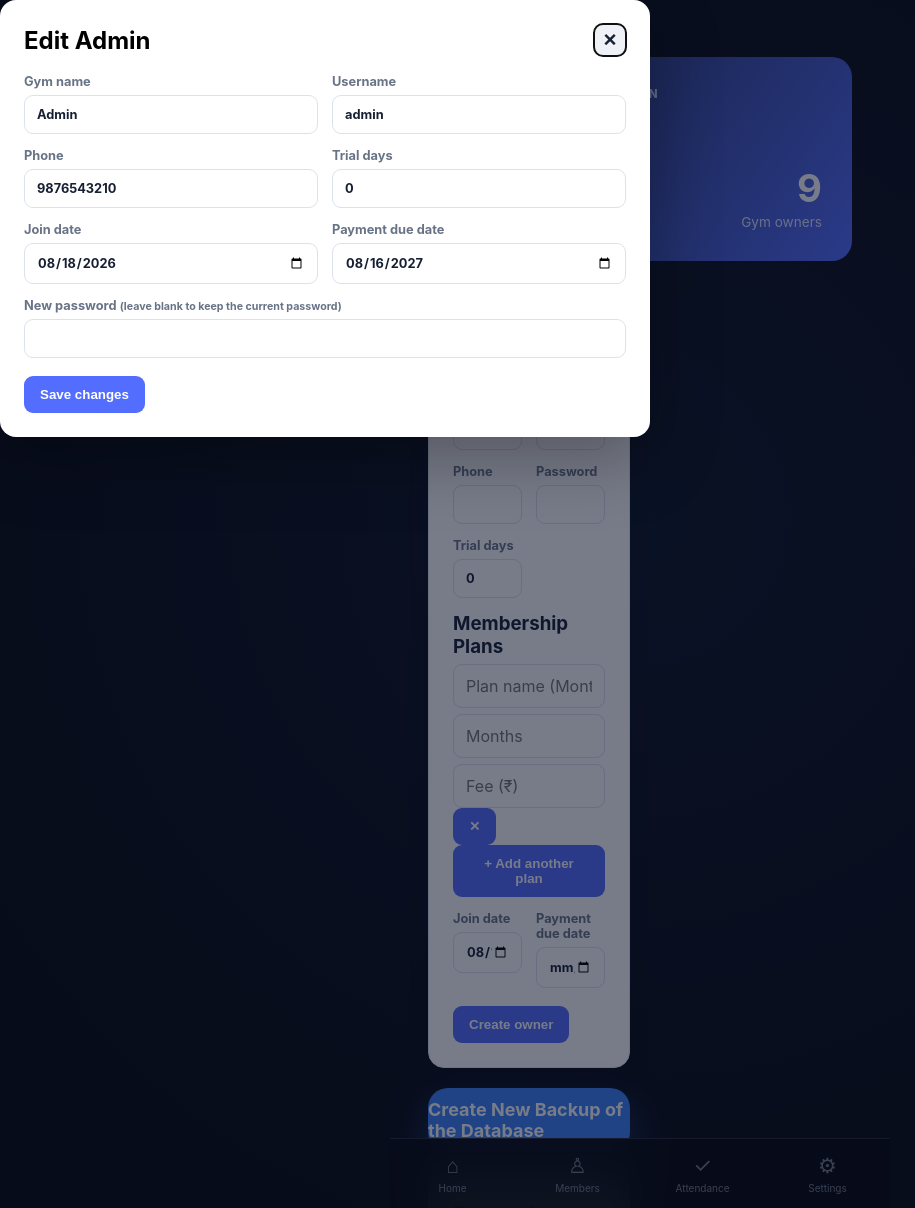
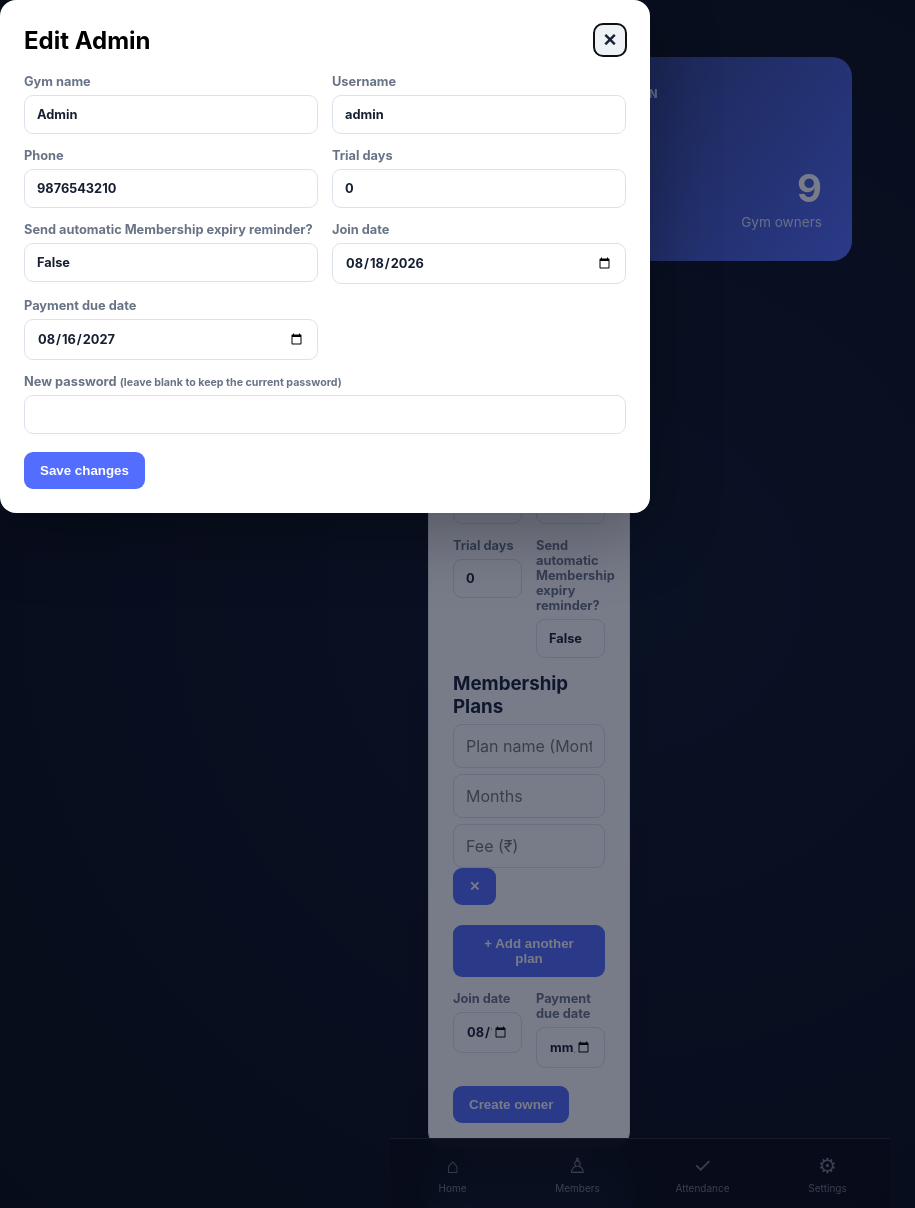
Before and after one commit to LearnEHKing/GYM-Management, a Flask app: page /admin in a window 1280 px wide, after a click on "Edit". Shown: the whole page, without its empty margins (0-915 px from the left). Run offline with Flask 3, Linux system fonts and the light colour scheme; a user stored in the database is signed in; tables that the repository leaves empty hold one stand-in row (values such as "Sample post").

Commit message:
Added send_reminder field for admin. removed reminder_sent field for member.

```diff
--- a/jobs.py
+++ b/jobs.py
@@ -12,7 +12,7 @@ def send_payment_reminders():
 
     members = Member.query.filter(
         Member.membership_expiry == target,
-        Member.reminder_sent == False
+        Member.owner.has(GymOwner.send_reminder == True)
     ).all()
     print("\n\nMembers length:{}\n\n".format(len(members)))
     for member in members:
@@ -25,7 +25,6 @@ def send_payment_reminders():
         )
         try :
             send_whatsapp(member.phone, message)
-            member.reminder_sent = True
         except Exception as e:
             print("Failed to send message. ERROR : {}".format(e))
 
--- a/models.py
+++ b/models.py
@@ -21,6 +21,9 @@ class GymOwner(UserMixin, db.Model):
 
     # Number of free trial days for new members
     trial_days = db.Column(db.Integer, nullable=False, default=0)
+
+    #If gym owner wants to send automatic whatsapp payment reminder.
+    send_reminder = db.Column(db.Boolean, nullable=False, default=False)
 
     owner_payments = db.relationship(
         "OwnerPayment",
@@ -117,7 +120,6 @@ class Member(db.Model):
 
     membership_start = db.Column(db.Date)
     membership_expiry = db.Column(db.Date)
-    reminder_sent = db.Column(db.Boolean, default=False)
     memberships = db.relationship(
         "Membership",
         backref="member",
--- a/routes/admin.py
+++ b/routes/admin.py
@@ -47,6 +47,7 @@ def create_owner():
         plan_durations = request.form.getlist("plan_duration[]")
         plan_fees = request.form.getlist("plan_fee[]")
         trial_days = int(request.form["trial_days"])
+        send_reminder = bool(request.form["send_reminder"])
         join_date = datetime.strptime(request.form["join_date"], "%Y-%m-%d").date()
         due_value = request.form.get("payment_due_date", "")
         due_date = datetime.strptime(due_value, "%Y-%m-%d").date() if due_value else None
@@ -56,7 +57,7 @@ def create_owner():
         if GymOwner.query.filter_by(username=username).first():
             raise ValueError
         owner = GymOwner(username=username, password_hash=generate_password_hash(password), name=name, phone=phone,
-                         join_date=join_date, payment_due_date=due_date, trial_days=trial_days)
+                         join_date=join_date, payment_due_date=due_date, trial_days=trial_days,send_reminder=send_reminder)
         db.session.add(owner)
         db.session.flush()
         for plan_name, duration, fee in zip(plan_names, plan_durations, plan_fees):
@@ -87,6 +88,7 @@ def edit_owner(owner_id):
         due_value = request.form.get("payment_due_date", "")
         owner.payment_due_date = datetime.strptime(due_value, "%Y-%m-%d").date() if due_value else None
         password = request.form.get("password", "")
+        owner.send_reminder = bool(request.form["send_reminder"])
         if password:
             if len(password) < 8:
                 raise ValueError
--- a/services/memberships.py
+++ b/services/memberships.py
@@ -19,7 +19,6 @@ def new_membership(member, plan, amount_paid, payment_date, remarks=""):
     member.current_plan_id = plan.id
     member.membership_start = start_date
     member.membership_expiry = expiry_date
-    member.reminder_sent = False
     return membership
 
 
@@ -42,9 +41,7 @@ def recalculate_memberships(member):
         member.current_plan_id = current.plan_id
         member.membership_start = current.start_date
         member.membership_expiry = current.expiry_date
-        member.reminder_sent = False
     else:
         member.current_plan_id = None
         member.membership_start = None
         member.membership_expiry = None
-        member.reminder_sent = False
--- a/templates/admin.html
+++ b/templates/admin.html
@@ -25,6 +25,8 @@
             autocomplete="new-password"></label>
         <label>Trial days<input name="trial_days" type="number" min="0" value="0" required
             inputmode="numeric"></label>
+        <label>Send automatic Membership expiry reminder?<input name="send_reminder" type="bool" value="False" required
+            inputmode="bool"></label>
 
         <div class="wide">
           <h3>Membership Plans</h3>
@@ -40,7 +42,7 @@
 
               <button type="button" onclick="removePlan(this)">✕</button>
             </div>
-
+            <br>
           </div>
 
           <button type="button" id="add-plan-btn">
@@ -84,6 +86,7 @@
             <th>Username</th>
             <th>Phone</th>
             <th>Trial</th>
+            <th>Send Reminder</th>
             <th>Due date</th>
             <th>Action</th>
           </tr>
@@ -93,6 +96,7 @@
             <td>{{ owner.username }}</td>
             <td>{{ owner.phone }}</td>
             <td><span class="pill">{{ owner.trial_days }} day{% if owner.trial_days != 1 %}s{% endif %}</span></td>
+            <td>{{owner.send_reminder}}</td>
             <td>{{ owner.payment_due_date.strftime('%d %b %Y') if owner.payment_due_date else 'Not set' }}</td>
             <td><button class="text-button" type="button"
                 onclick="document.getElementById('edit-owner-{{ owner.id }}').showModal()">Edit</button></td>
@@ -139,15 +143,25 @@
       <h2>Edit {{ owner.name }}</h2><button type="button" class="close"
         onclick="this.closest('dialog').close()">×</button>
     </div>
-    <div class="form-grid"><label>Gym name<input name="name" value="{{ owner.name }}" required
-          maxlength="100"></label><label>Username<input name="username" value="{{ owner.username }}" required
-          maxlength="50"></label><label>Phone<input name="phone" value="{{ owner.phone }}" required
-          maxlength="15"></label><label>Trial days<input name="trial_days" type="number" min="0" value="{{ owner.trial_days }}" required></label><label>Join
-        date<input name="join_date" type="date" value="{{ owner.join_date.isoformat() }}"
-          required></label><label>Payment due date<input name="payment_due_date" type="date"
-          value="{{ owner.payment_due_date.isoformat() if owner.payment_due_date else '' }}"></label><label
-        class="wide">New password <small>(leave blank to keep the current password)</small><input name="password"
-          type="password" minlength="8" autocomplete="new-password"></label></div><button type="submit">Save
+    <div class="form-grid">
+      <label>Gym name<input name="name" value="{{ owner.name }}" required
+          maxlength="100"></label>
+      <label>Username<input name="username" value="{{ owner.username }}" required
+          maxlength="50"></label>
+      <label>Phone<input name="phone" value="{{ owner.phone }}" required
+          maxlength="15"></label>
+      <label>Trial days<input name="trial_days" type="number" min="0" value="{{ owner.trial_days }}" required></label>
+      <label>Send automatic Membership expiry reminder?<input name="send_reminder" type="bool" value="False" required
+            inputmode="bool"></label>
+      <label>Join date<input name="join_date" type="date" value="{{ owner.join_date.isoformat() }}"
+          required></label>
+      <label>Payment due date<input name="payment_due_date" type="date"
+          value="{{ owner.payment_due_date.isoformat() if owner.payment_due_date else '' }}"></label>
+      <label class="wide">New password <small>(leave blank to keep the current password)</small>
+        <input name="password"
+          type="password" minlength="8" autocomplete="new-password"></label>
+    </div>
+    <button type="submit">Save
       changes</button>
   </form>
 </dialog>{% endfor %}
@@ -183,6 +197,7 @@ document.getElementById("add-plan-btn").addEventListener("click", () => {
             required>
 
         <button type="button" onclick="removePlan(this)">✕</button>
+        <br>
     `;
 
     container.appendChild(row);
```
Also changed, not shown: scheduler.py (+4 -4 lines), instance/gym.db.
